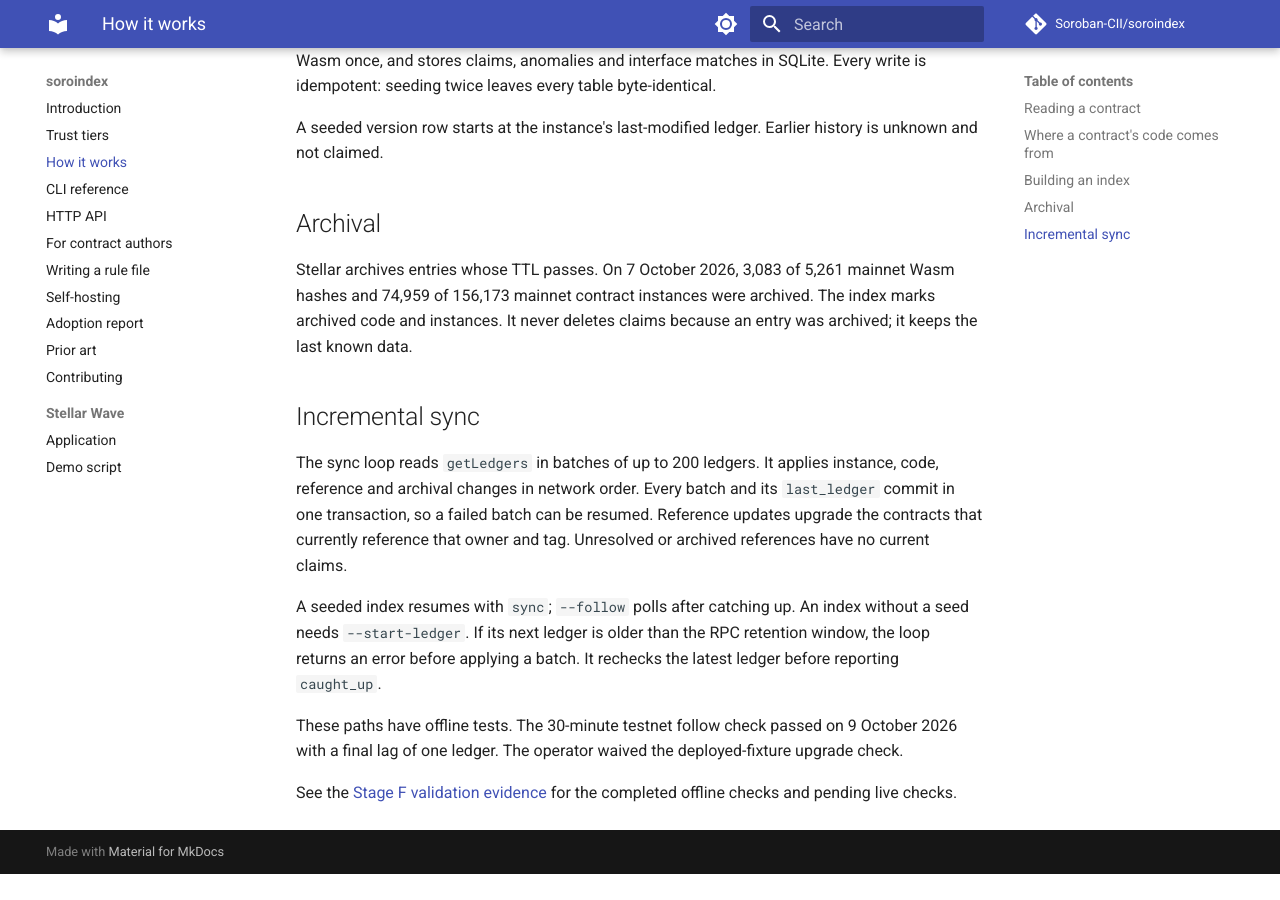
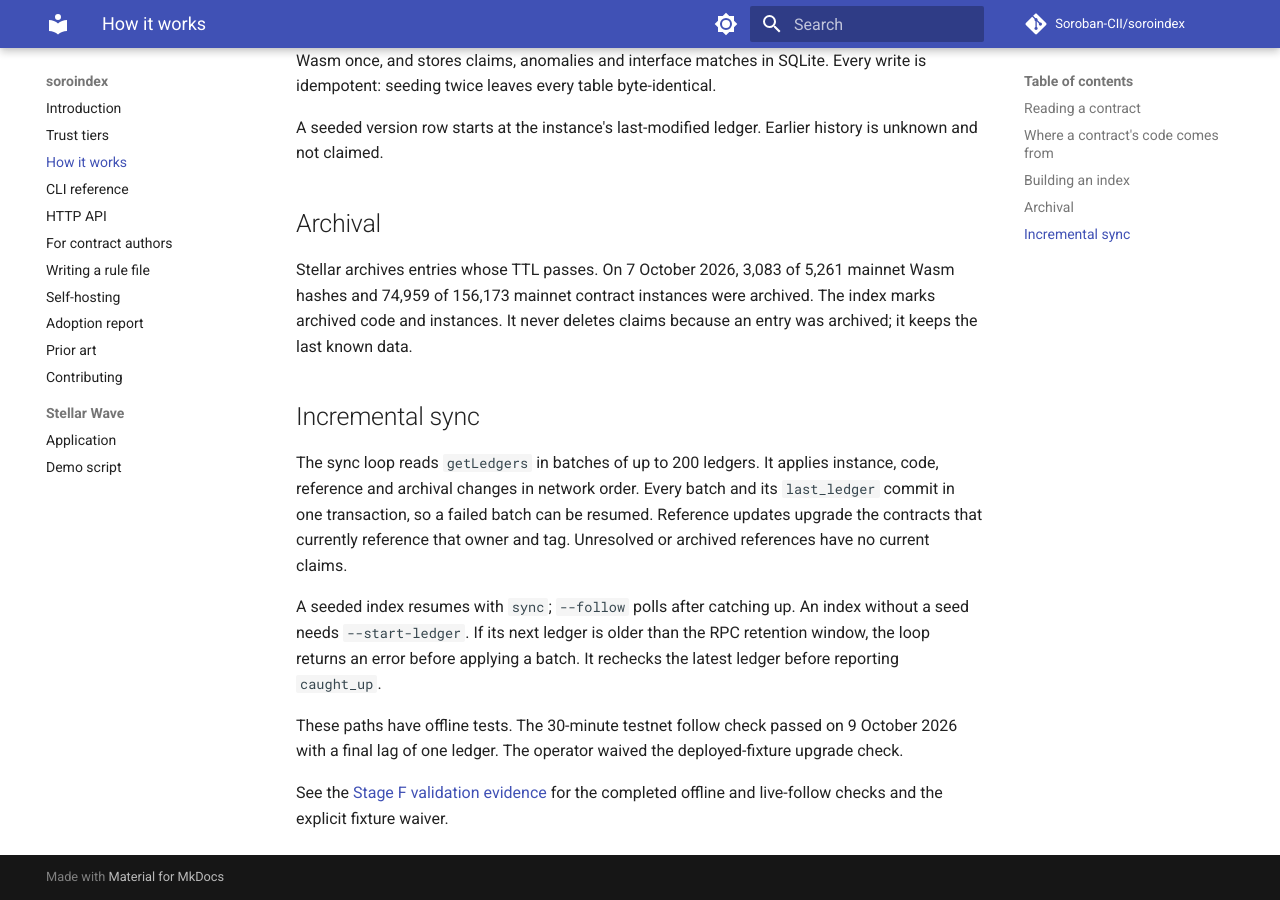
Before and after one commit to Soroban-CII/soroindex, an MkDocs documentation site: the page built from docs/how-it-works.md, in a window 1280 px wide and 900 px high, scrolled down 1032 px. Built offline with MkDocs 1.6.1 and Material for MkDocs 9.7.7, drawn with Linux system fonts in a browser that asks for light colours; comment, search, counter and statistics services are not loaded; before the commit the page ends 1906 px from its top, so only the background shows below that.

Commit message:
docs(architecture): clarify completed follow check and fixture waiver

```diff
--- a/docs/how-it-works.md
+++ b/docs/how-it-works.md
@@ -39,4 +39,4 @@ A seeded index resumes with `sync`; `--follow` polls after catching up. An index
 
 These paths have offline tests. The 30-minute testnet follow check passed on 9 October 2026 with a final lag of one ledger. The operator waived the deployed-fixture upgrade check.
 
-See the [Stage F validation evidence](stage-f-progress.md) for the completed offline checks and pending live checks.
+See the [Stage F validation evidence](stage-f-progress.md) for the completed offline and live-follow checks and the explicit fixture waiver.
```
